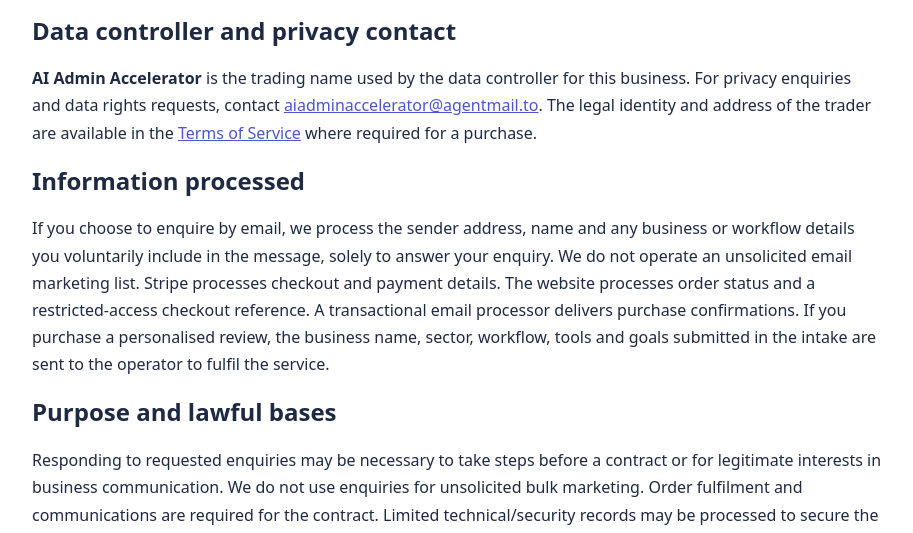
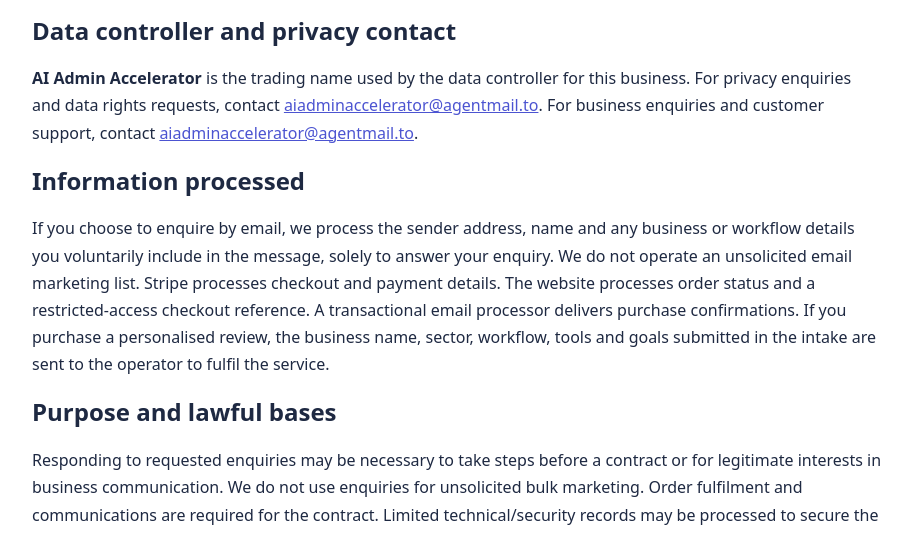
Before and after one commit to ashpatel70-sys/-ai-admin-accelerator, a website: page public/privacy.html in a window 1280 px wide. Shown: the part 267-800 px from the top of the page, without its empty margins (183-1096 px from the left). Drawn offline with Linux system fonts and the light colour scheme.

Commit message:
Keep customer-facing legal and privacy pages limited to business branding and support contact

```diff
--- a/public/privacy.html
+++ b/public/privacy.html
@@ -1,5 +1,5 @@
 <!doctype html><html lang="en-GB"><head><meta charset="utf-8"><meta name="viewport" content="width=device-width,initial-scale=1"><title>Privacy notice | AI Admin Accelerator</title><style>body{font:16px/1.7 system-ui,sans-serif;color:#1e2942;margin:0;background:#f5f7ff}main{max-width:850px;margin:40px auto;background:white;border-radius:18px;padding:38px}h1,h2{line-height:1.2}a{color:#4c54d1}.notice{background:#fff1da;padding:17px;border-radius:12px}@media(max-width:750px){main{margin:10px;padding:20px}}</style></head><body><main><p><a href="/">← Back to website</a></p><h1>Privacy notice</h1><p class="notice"><strong>Privacy information.</strong> This notice describes how we handle enquiries and orders.</p>
-<h2>Data controller and privacy contact</h2><p><strong>AI Admin Accelerator</strong> is the trading name used by the data controller for this business. For privacy enquiries and data rights requests, contact <a href="mailto:aiadminaccelerator@agentmail.to">aiadminaccelerator@agentmail.to</a>. The legal identity and address of the trader are available in the <a href="/terms.html">Terms of Service</a> where required for a purchase.</p>
+<h2>Data controller and privacy contact</h2><p><strong>AI Admin Accelerator</strong> is the trading name used by the data controller for this business. For privacy enquiries and data rights requests, contact <a href="mailto:aiadminaccelerator@agentmail.to">aiadminaccelerator@agentmail.to</a>. For business enquiries and customer support, contact <a href="mailto:aiadminaccelerator@agentmail.to">aiadminaccelerator@agentmail.to</a>.</p>
 <h2>Information processed</h2><p>If you choose to enquire by email, we process the sender address, name and any business or workflow details you voluntarily include in the message, solely to answer your enquiry. We do not operate an unsolicited email marketing list. Stripe processes checkout and payment details. The website processes order status and a restricted-access checkout reference. A transactional email processor delivers purchase confirmations. If you purchase a personalised review, the business name, sector, workflow, tools and goals submitted in the intake are sent to the operator to fulfil the service.</p>
 <h2>Purpose and lawful bases</h2><p>Responding to requested enquiries may be necessary to take steps before a contract or for legitimate interests in business communication. We do not use enquiries for unsolicited bulk marketing. Order fulfilment and communications are required for the contract. Limited technical/security records may be processed to secure the service. Appropriate bookkeeping records may be held to satisfy legal obligations. The website does not operate an email marketing list by default.</p>
 <h2>Providers and transfers</h2><p>Payment provider: Stripe, where customer card details are entered and processed. Hosting: Render. Business enquiry, support and transactional order delivery: AgentMail. Paid digital toolkit downloads may be sent as email attachments. International data transfers and associated safeguards must be verified by the operator.</p>
```
